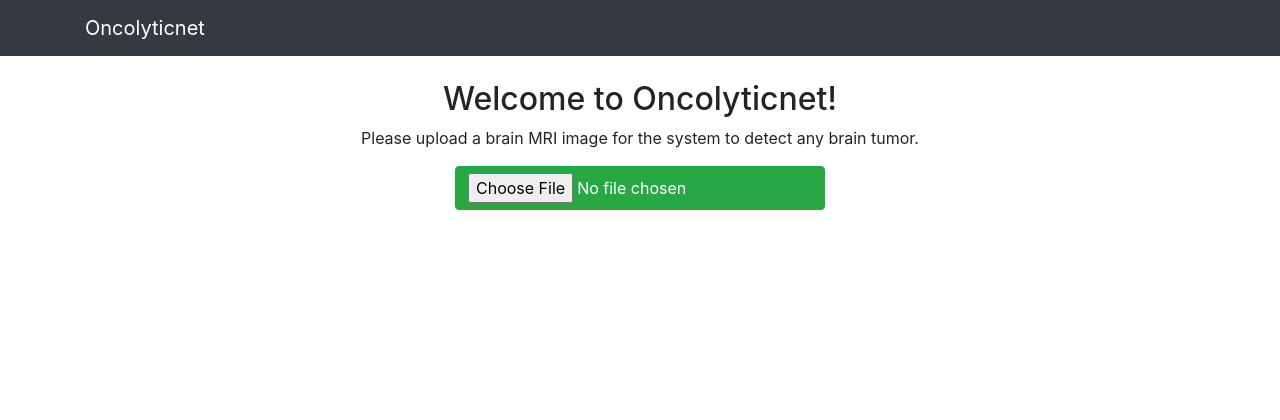
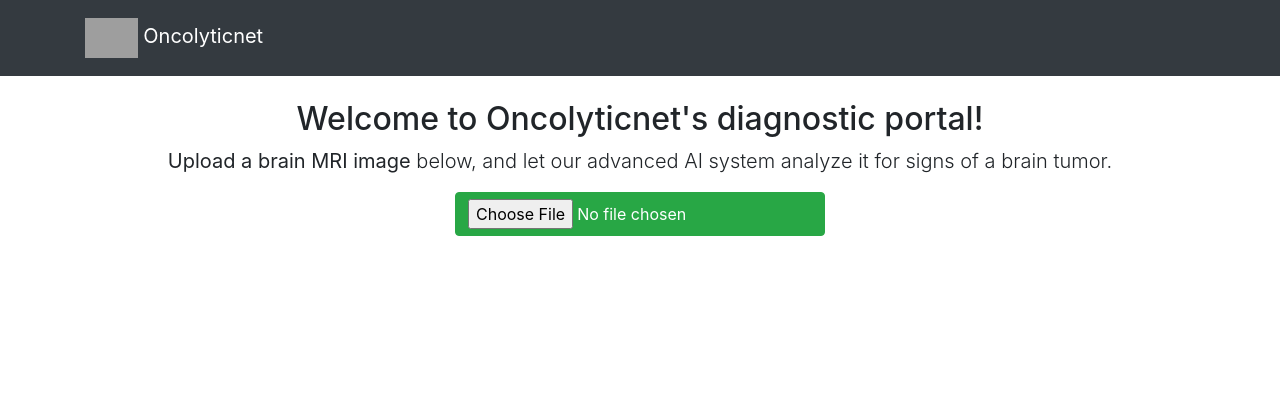
Before and after one commit to mikemwai/oncolyticnet, a Flask app: page / in a window 1280 px wide. Shown: the top 420 px of the page. Run offline with Flask 3, Linux system fonts and the light colour scheme; some libraries are stand-ins or nearby versions; grey boxes are pictures that could not be loaded.

Commit message:
frontend updates

```diff
--- a/templates/import.html
+++ b/templates/import.html
@@ -5,6 +5,7 @@
     <meta name="viewport" content="width=device-width, initial-scale=1.0">
     <meta http-equiv="X-UA-Compatible" content="ie=edge">
     <title>Oncolyticnet</title>
+    <link rel="icon" href="{{ url_for('static', filename='logo.png') }}">
     <link href="{{ url_for('static', filename='css/bootstrap.min.css') }}" rel="stylesheet">
     <script src="{{ url_for('static', filename='js/jquery.min.js') }}"></script>
     <script src="{{ url_for('static', filename='js/bootstrap.min.js') }}"></script>
@@ -15,7 +16,7 @@
 <body>
     <nav class="navbar navbar-dark bg-dark">
         <div class="container">
-            <a class="navbar-brand" href="#">Oncolyticnet</a>
+            <a class="navbar-brand" href="#"><img src="{{ url_for('static', filename='logo.png') }}" class="navbar-brand" style="height: 50px; margin-right: 5px;">Oncolyticnet</a>
         </div>
     </nav>
 
--- a/templates/index.html
+++ b/templates/index.html
@@ -2,9 +2,9 @@
 {% block content %}
 
 <center>
-<br><h2>Welcome to Oncolyticnet!</h2>
+<br><h2>Welcome to Oncolyticnet's diagnostic portal!</h2>
 
-    <p>Please upload a brain MRI image for the system to detect any brain tumor.</p>
+    <p class="lead"><strong>Upload a brain MRI image</strong> below, and let our advanced AI system analyze it for signs of a brain tumor.</p>
 
     <form id="upload-file" method="post" enctype="multipart/form-data">
          <input type="file" name="file" class="btn btn-success" id="imageUpload" accept=".png, .jpg, .jpeg">
```
Also changed, not shown: README.md.
